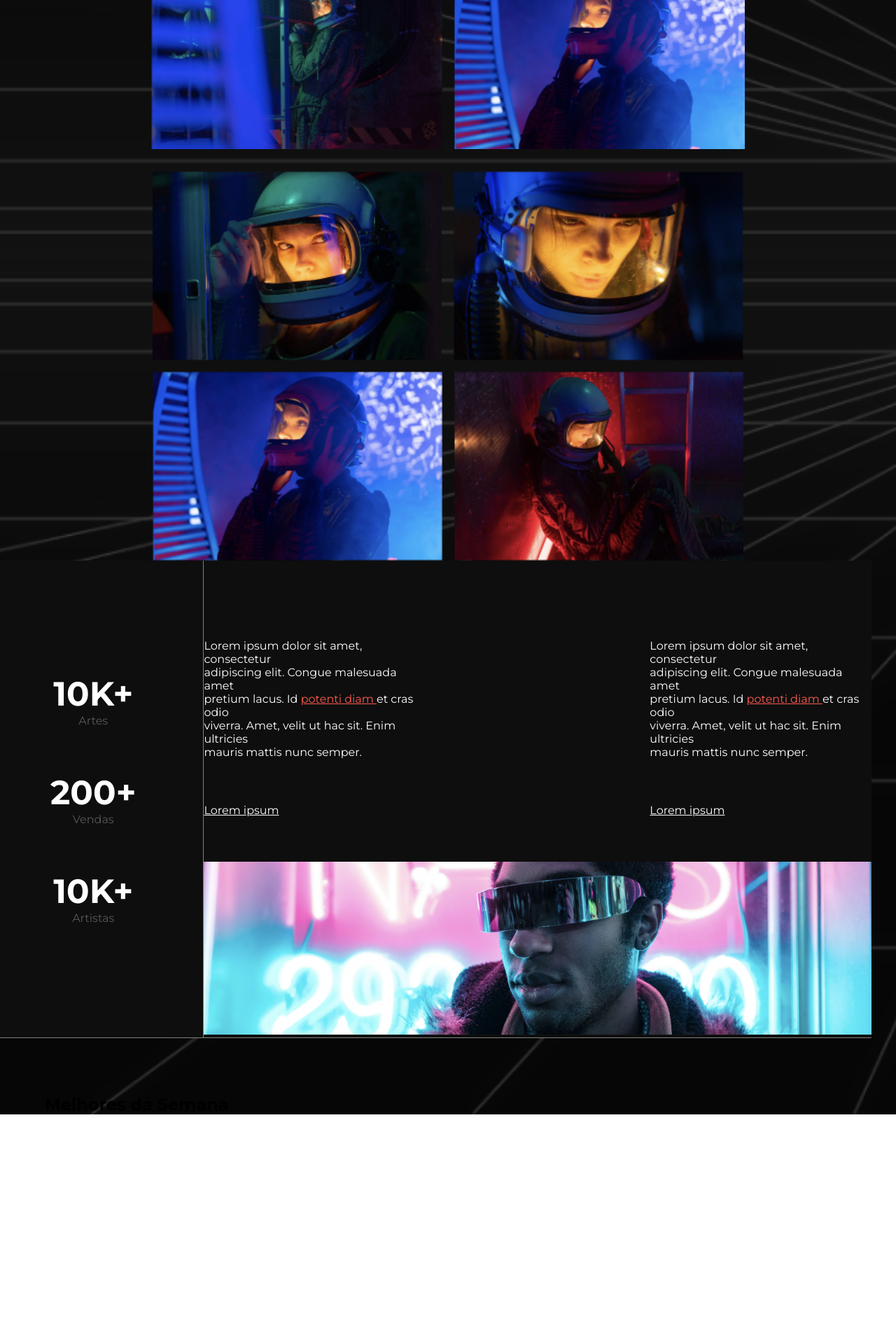
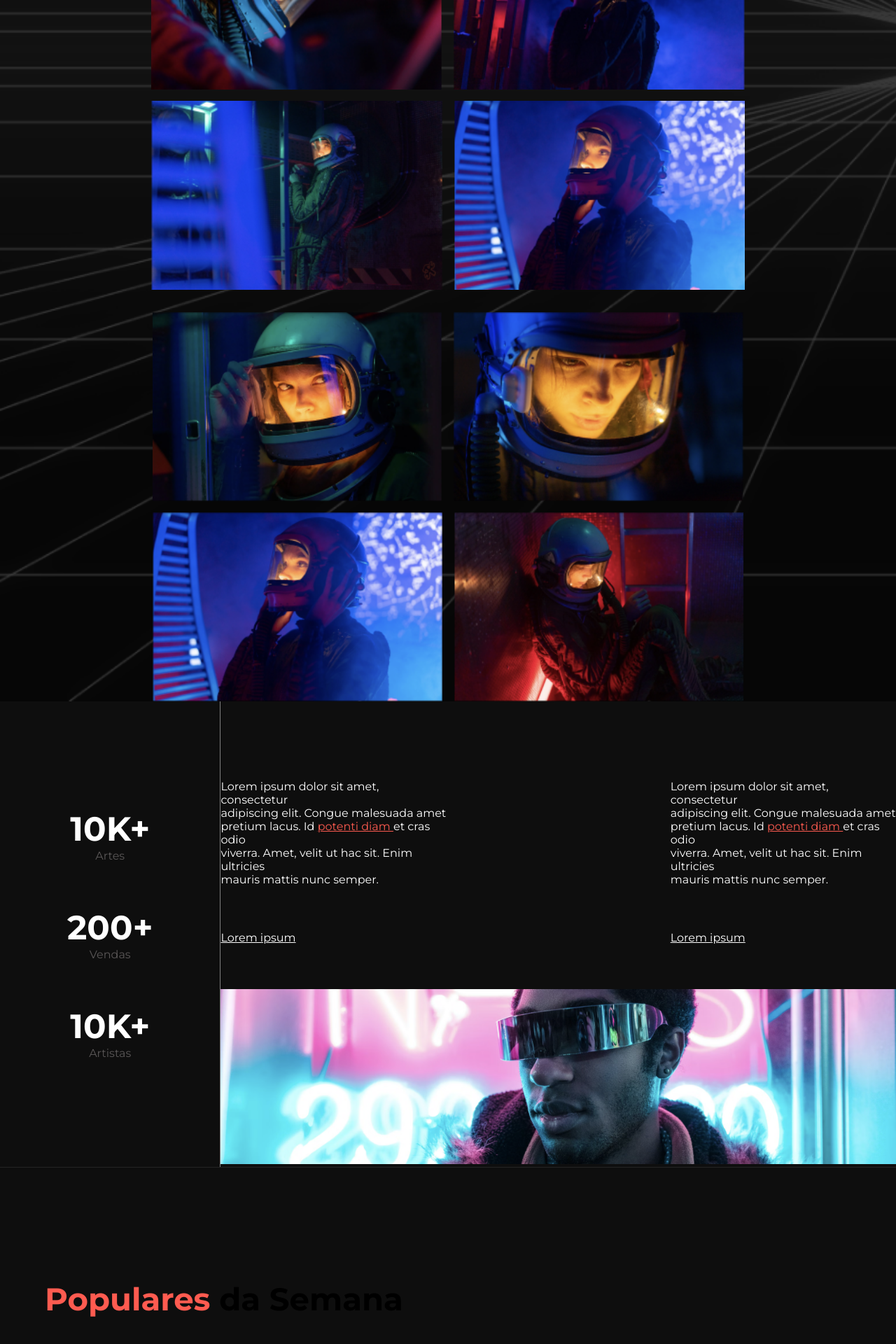
Before and after one commit to Jonathas-bonfim/NFTS, a React (Create React App) app: page / in a window 1280 px wide. Shown: the part 860-2780 px from the top of the page at 70% size. Before the commit the page ends 2452 px from the top, so only its background shows below. Built offline with nearby package versions, Linux system fonts and the light colour scheme.

Commit message:
git commit -m

```diff
--- a/src/components/header/index.scss
+++ b/src/components/header/index.scss
@@ -1,10 +1,13 @@
 header {
-  width: 100%;
+  display: flex;
+  width: min(90vw, 1800px);
+  margin: auto;
+
   height: 50px;
-  margin-top: 57px;
-  background-color: var(--body-background);
 
   .header {
+    margin-top: 5.5rem;
+
     height: 100%;
     width: 100%;
     border-radius: 10px;
--- a/src/components/header/index.tsx
+++ b/src/components/header/index.tsx
@@ -26,6 +26,6 @@ export function Header() {
         </div>
 
       </section>
-    </header>
+    </header >
   )
 }
--- a/src/pages/home/index.scss
+++ b/src/pages/home/index.scss
@@ -1,25 +1,26 @@
-html {
+body {
+  background-color: var(--body-background);
+}
+
+.background {
   background-image: url(../../assets/images/background.png);
   background-color: transparent;
   background-repeat: no-repeat;
   background-position: stretch;
   background-size: cover;
 }
-body {
+
+main {
   width: min(90vw, 1800px);
   margin: auto;
-  background: transparent !important;
-}
-
-main {
-  margin-top: 5rem;
 
   .section-text {
+    margin-top: 13rem;
     background: transparent;
     color: var(--text-color);
 
     width: 100%;
-    height: 250px;
+    height: 300px;
 
     display: flex;
     flex-wrap: wrap;
@@ -61,7 +62,7 @@ main {
   }
 
   .section-gallery {
-    margin-top: 5rem;
+    margin-top: 10rem;
     height: auto;
     width: 100%;
 
@@ -85,16 +86,16 @@ main {
       }
     }
   }
+}
 
 .section-information {
-    margin-left: -5.5rem;
-    width: 110.18%;
+  width: 100%;
   min-height: 660px;
   background-color: var(--body-background);
   display: flex;
 
   border: 1px;
-    border-color: gray;
+  border-color: var(--card-color);
   border-bottom-style: solid;
 
   .aside-information {
@@ -178,7 +179,29 @@ main {
   }
 }
 
-  .section-best-week {
+.second-body {
   margin-top: 5rem;
+  background-color: var(--body-background);
+
+  width: min(90vw, 1800px);
+  margin: auto;
+
+  .div-popular-week {
+    margin: 10rem 0 10rem 0;
+
+    display: flex;
+    flex-wrap: wrap;
+    height: 100%;
+    max-width: 596px;
+
+    font-weight: 700;
+    font-size: 30px;
+    span {
+      color: var(--color-logo);
     }
   }
+
+  .populares{
+
+  }
+}
--- a/src/pages/home/index.tsx
+++ b/src/pages/home/index.tsx
@@ -18,6 +18,7 @@ import './index.scss';
 export function Home() {
   return (
     <body>
+      <div className="background">
         <Header />
         <main>
           <section className="section-text">
@@ -69,6 +70,9 @@ export function Home() {
             </div>
 
           </section>
+        </main>
+      </div>
+
 
       <section className="section-information">
         <aside className="aside-information">
@@ -122,10 +126,14 @@ export function Home() {
         </div>
       </section>
 
-        <section className="section-best-week">
-          <h1>Melhores da Semana</h1>
+      <section className="second-body">
+        <div className="div-popular-week">
+          <h1> <span className="informational-span">Populares</span>  da Semana</h1>
+        </div>
+        <div className="populares">
+          <div className="autor-popular"></div>
+        </div>
       </section>
-      </main>
     </body>
   )
 }
```
Lines whose indentation alone changed are shown as unchanged.
